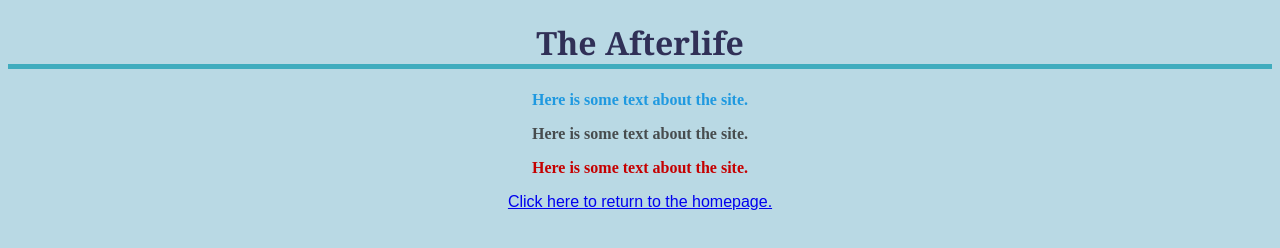
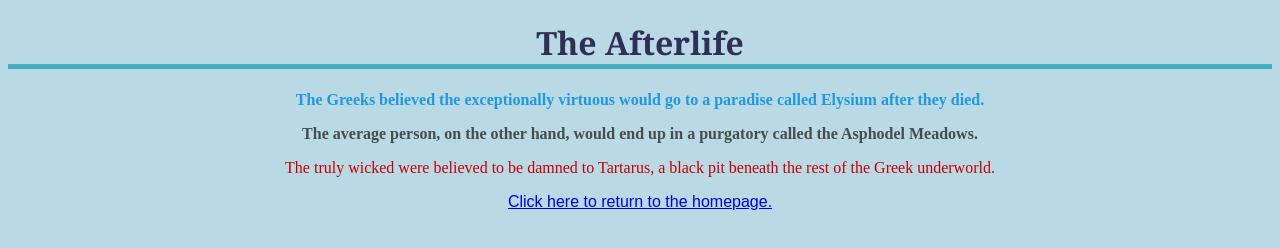
Before and after one commit to jdmar3-comp426/a01-icadeal, a website: page page_three.html in a window 1280 px wide. Drawn offline with Linux system fonts and the light colour scheme.

Commit message:
finished?

```diff
--- a/page_three.html
+++ b/page_three.html
@@ -9,9 +9,9 @@
     <body>
         <div>
             <h1>The Afterlife</h1>
-            <p class=heaven><strong>Here is some text about the site.</strong> <br> </p>
-            <p class=purgatory><strong>Here is some text about the site.</strong> <br> </p>
-            <p class=hell><strong>Here is some text about the site.</strong> <br> </p>
+            <p class="heaven"><strong>The Greeks believed the exceptionally virtuous would go to a paradise called Elysium after they died.</strong> <br> </p>
+            <p class="purgatory"><strong>The average person, on the other hand, would end up in a purgatory called the Asphodel Meadows.</strong> <br> </p>
+            <p class="hell"><strong></strong>The truly wicked were believed to be damned to Tartarus, a black pit beneath the rest of the Greek underworld. <br> </p>
         </div>
         <div id="linkcontainer">
             <a href="index.html">Click here to return to the homepage.<br> </a>
```
